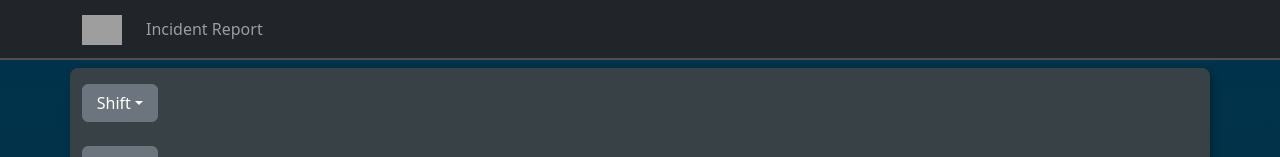
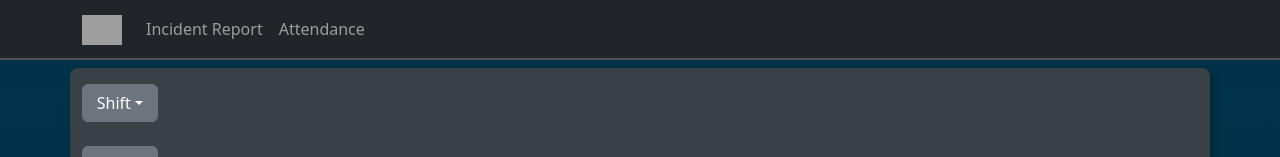
Before and after one commit to peterxie1311/shiftReport, a React (Vite) app: page / in a window 1280 px wide. Shown: the top 157 px of the page. Built offline with nearby package versions, Linux system fonts and the light colour scheme; grey boxes are pictures that could not be loaded.

Commit message:
Changes made to the nav bar

```diff
--- a/src/App.tsx
+++ b/src/App.tsx
@@ -316,7 +316,10 @@ const App: React.FC = () => {
   return (
     <>
       <header>
-        <Witron />
+        <Witron
+          navItems={["Incident Report", "Attendance"]}
+          links={["#", "#"]}
+        />
       </header>
       <main>
         <div className="main-content">
--- a/src/assets/witron.tsx
+++ b/src/assets/witron.tsx
@@ -2,9 +2,12 @@ import { FC } from "react";
 import "bootstrap/dist/css/bootstrap.min.css";
 import "bootstrap/dist/js/bootstrap.bundle.min.js";
 
-interface WitronProps {}
+interface WitronProps {
+  navItems: string[];
+  links: string[];
+}
 
-const Header: FC<WitronProps> = ({}) => {
+const Header: FC<WitronProps> = ({ navItems, links }) => {
   return (
     <header>
       <nav className="navbar navbar-expand-lg navbar-dark bg-dark">
@@ -18,12 +21,13 @@ const Header: FC<WitronProps> = ({}) => {
           </a>
           <div className="collapse navbar-collapse">
             <ul className="navbar-nav mr-auto">
-              <li className="nav-item">
-                <a className="nav-link" href="www.google.com">
-                  Incident Report
-                </a>
-              </li>
-              {/* Add more items as needed */}
+              {navItems.map((items: string, index: number) => (
+                <li className="nav-item" key={index}>
+                  <a className="nav-link" href={links[index]}>
+                    {items}
+                  </a>
+                </li>
+              ))}
             </ul>
           </div>
         </div>
```
